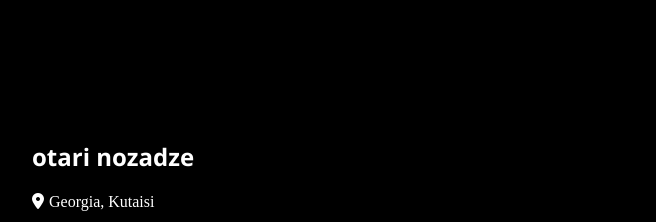
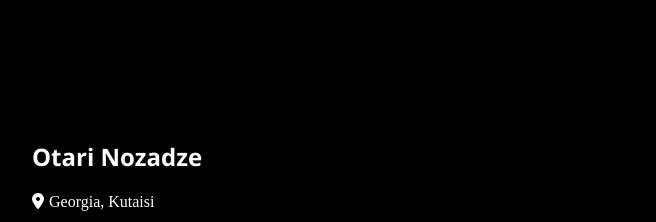
Before and after one commit to otari3/personalPorfolio, an Angular app: page / in a window 1280 px wide. Shown: the top 222 px of the page, without its empty margins (308-964 px from the left). Built offline with nearby package versions, Linux system fonts and the light colour scheme.

Commit message:
small fix

```diff
--- a/src/app/app.component.html
+++ b/src/app/app.component.html
@@ -1,6 +1,6 @@
 <main>
   <div>
-    <h2>otari nozadze</h2>
+    <h2>Otari Nozadze</h2>
     <div class="staying">
       <i class="fa-solid fa-location-dot"></i>
       <p>Georgia, Kutaisi</p>
```
